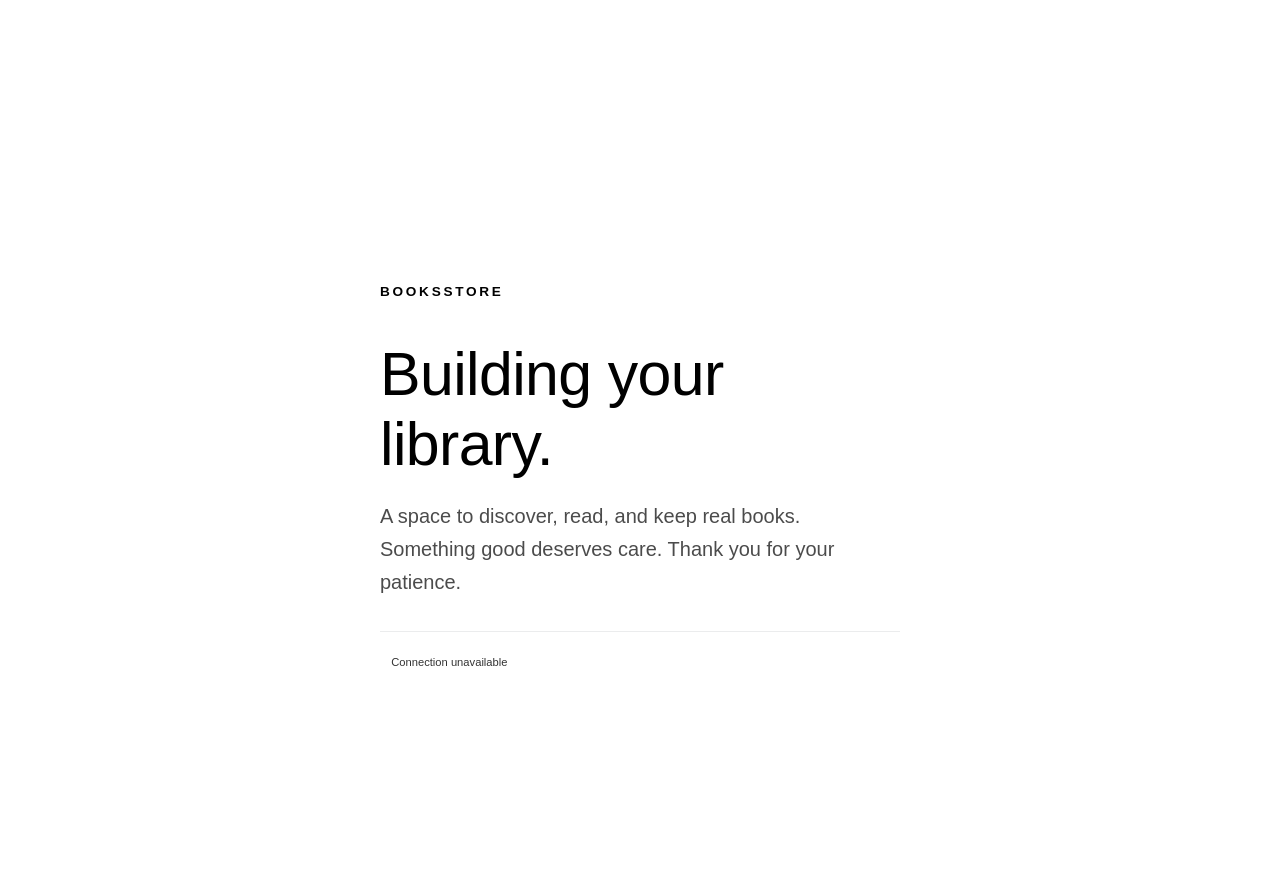
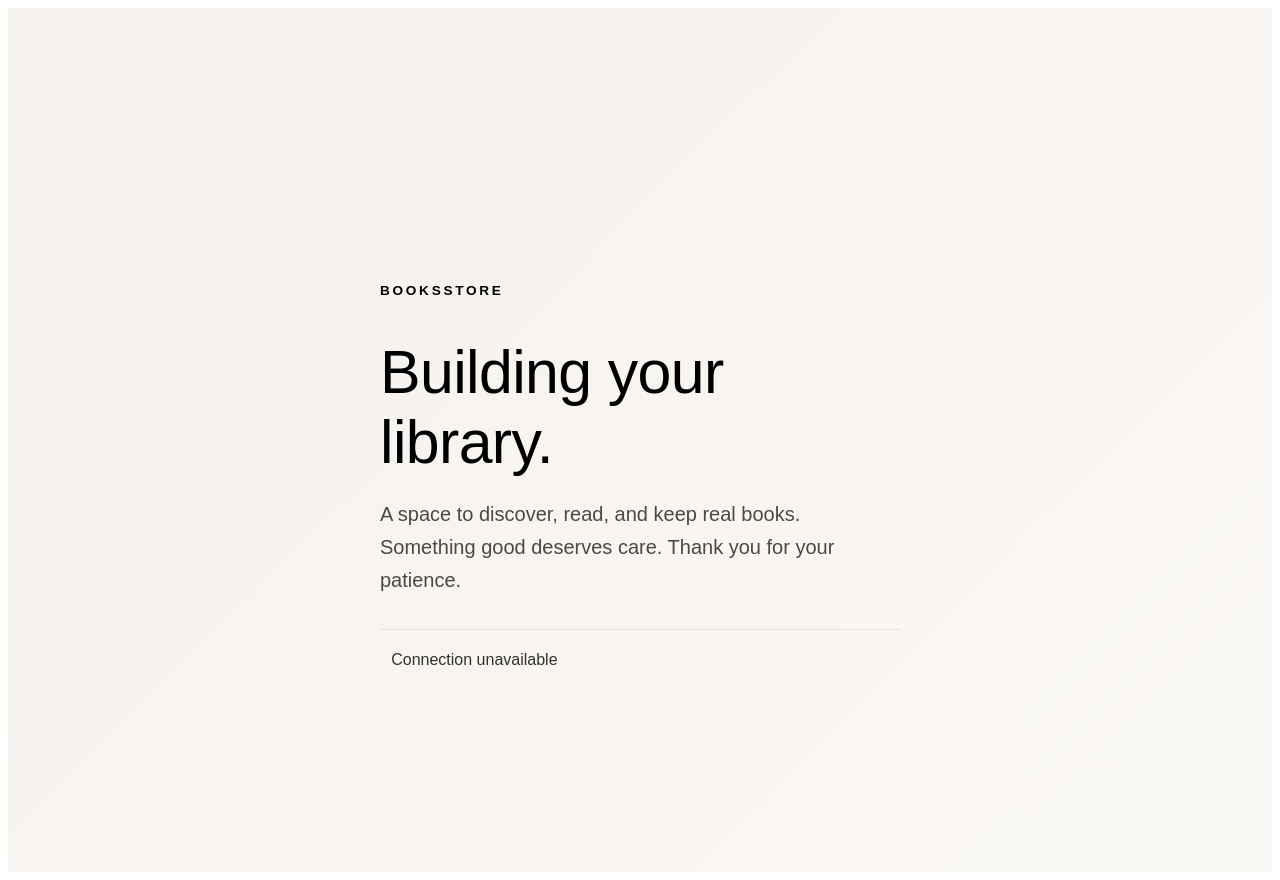
Before and after one commit to realstin/booksstore-frontend, a React (Vite) app: page / in a window 1280 px wide. Built offline with nearby package versions, Linux system fonts and the light colour scheme; no server answers.

Commit message:
fix: adjusted the font size

```diff
--- a/src/App.css
+++ b/src/App.css
@@ -5,7 +5,7 @@
   align-items: center;
   justify-content: center;
   position: relative;
-  background: linear-gradient(135deg, #fff 0%, #fff 100%);
+  background: linear-gradient(135deg, #f5f1ed 0%, #faf8f5 100%);
 }
 
 .coming-soon__wrapper {
@@ -64,7 +64,7 @@
   display: inline-flex;
   align-items: center;
   gap: 0.7rem;
-  font-size: 0.7rem;
+  font-size: 1rem;
   color: var(--ink);
   opacity: 0.8;
   transition: opacity 0.3s ease;
```
